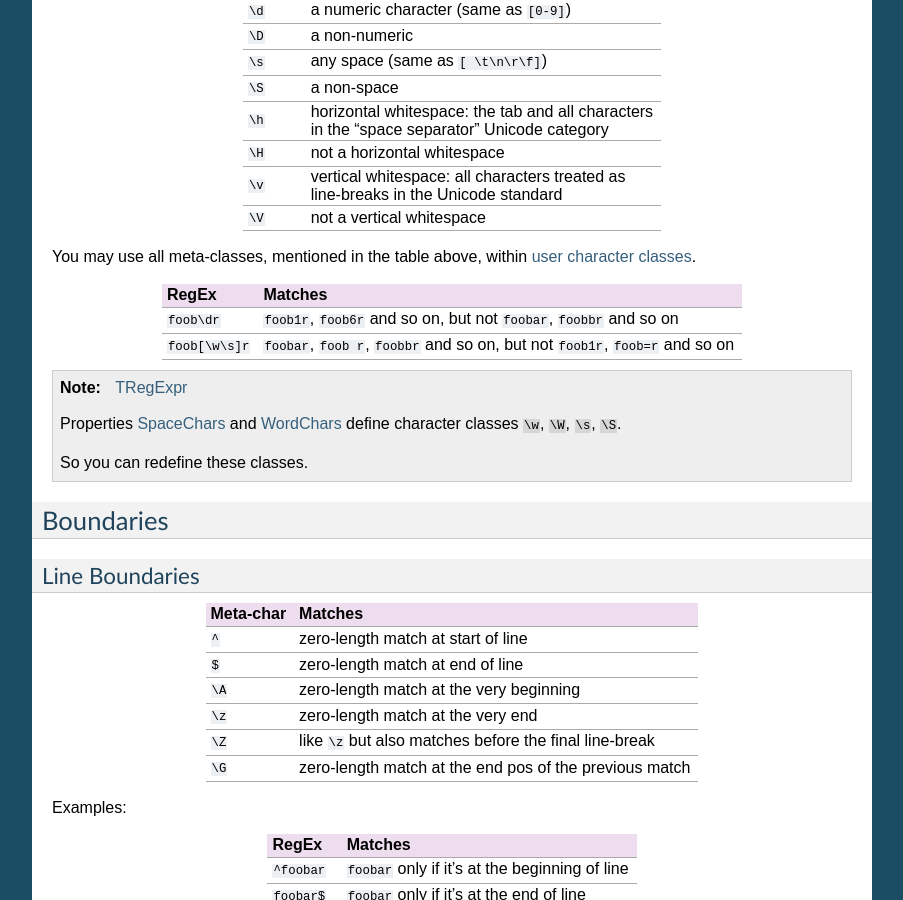
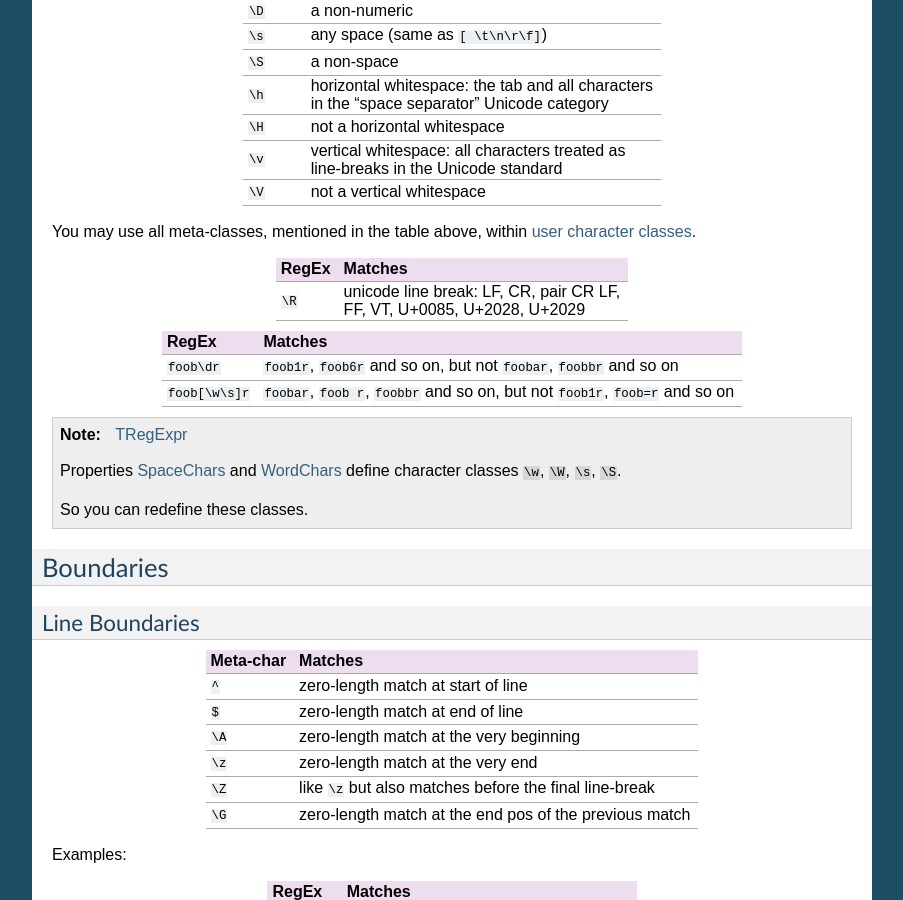
Before and after one commit to andgineer/TRegExpr, a Sphinx documentation site: the page built from docs/regular_expressions.rst, in a window 1280 px wide and 900 px high, scrolled down 2339 px. Shown: the whole window, without its empty margins (198-1101 px from the left). Built offline with Sphinx 7.4.7, drawn with Linux system fonts in a browser that asks for light colours; some of the changed text lies outside the part shown.

Commit message:
docs for \R

```diff
--- a/docs/regular_expressions.rst
+++ b/docs/regular_expressions.rst
@@ -168,6 +167,13 @@ RegEx      Matches
 
 You may use all meta-classes, mentioned in the table above, within
 `user character classes <User Character Classes_>`_.
+
+======     ==============================================
+RegEx      Matches
+======     ==============================================
+``\R``     | unicode line break: LF, CR, pair CR LF,
+           | FF, VT, U+0085, U+2028, U+2029
+======     ==============================================
 
 =============== =====================================================================================
 RegEx           Matches
```
Also changed, not shown: other parts of docs/regular_expressions.rst (+0 -1 lines).
